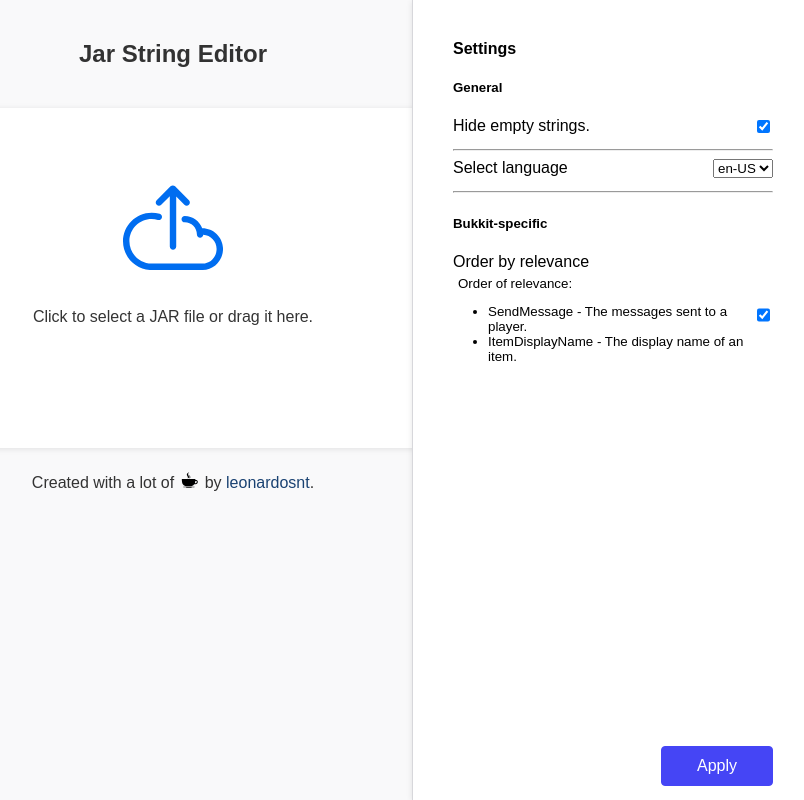
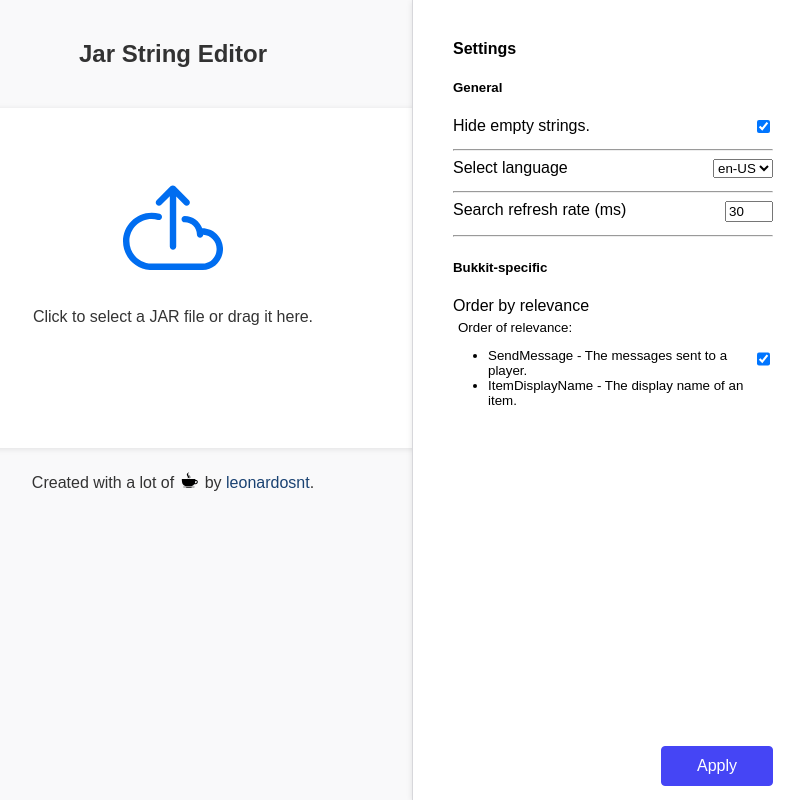
Before and after one commit to leonardosnt/jar-string-editor, a React app: page / in a window 1280 px wide. Both pictures are taken after a click on the element 1248 px from the left and 32 px from the top of the page. Shown: the whole page, without its empty margins (467-1271 px from the left). Built offline with nearby package versions, Linux system fonts and the light colour scheme.

Commit message:
Make debounce rate configurable and lower the default value

```diff
--- a/src/App.js
+++ b/src/App.js
@@ -53,20 +53,26 @@ class App extends Component {
   constructor(props) {
     super(props);
 
-    const debounced = debounce(
-      this.onSearchChange.bind(this),
-      Settings.debounceRate
-    );
-    this.onSearchChange = e => {
-      e.persist();
-      return debounced(e);
+    const setupSearchDebounce = () => {
+      if (this.debouncedOnSearchChange) {
+        this.debouncedOnSearchChange.cancel();
+      }
+
+      this.debouncedOnSearchChange = debounce(
+        filter => this.setState({ filter }),
+        Number(Settings.debounceRate)
+      );
     };
+
+    setupSearchDebounce();
 
     // Update when settings change
     Settings.observe(oldSettings => {
       if (oldSettings.sortByContext !== Settings.sortByContext) {
         this.setState(state => ({ strings: this._sortByContext(state.strings) }));
-        return;
+      }
+      if (oldSettings.debounceRate !== Settings.debounceRate) {
+        setupSearchDebounce();
       }
 
       this.forceUpdate();
@@ -186,8 +192,12 @@ class App extends Component {
     return JSZip.loadAsync(file).then(jar => this.onJarLoaded(jar, file.name));
   };
 
-  onSearchChange = ({ target }) => {
-    this.setState({ filter: target.value });
+  onSearchChange = (e) => {
+    if (this.debouncedOnSearchChange) {
+      this.debouncedOnSearchChange(e.target.value);
+    } else {
+      this.setState({ filter: e.target.value });
+    }
   };
 
   onStringChanged = (newValue, stringId) => {
--- /dev/null
+++ b/src/components/SettingsPanel/InputOption.js
@@ -0,0 +1,40 @@
+/*
+ *  Copyright (C) 2017-2020 leonardosnt (leonrdsnt@gmail.com)
+ *
+ *  This program is free software; you can redistribute it and/or modify
+ *  it under the terms of the GNU General Public License as published by
+ *  the Free Software Foundation; either version 2 of the License, or
+ *  (at your option) any later version.
+ *
+ *  This program is distributed in the hope that it will be useful,
+ *  but WITHOUT ANY WARRANTY; without even the implied warranty of
+ *  MERCHANTABILITY or FITNESS FOR A PARTICULAR PURPOSE.  See the
+ *  GNU General Public License for more details.
+ *
+ *  You should have received a copy of the GNU General Public License along
+ *  with this program; if not, write to the Free Software Foundation, Inc.,
+ *  51 Franklin Street, Fifth Floor, Boston, MA 02110-1301 USA.
+*/
+
+import React, { Component } from "react";
+
+export default class InputOption extends Component {
+  onChange = ({ target }) => {
+    this.props.persistTo[this.props.persistKey] = target.value;
+  };
+
+  render() {
+    const { label, persistTo, persistKey, ...rest } = this.props;
+
+    return (
+      <section className="option">
+        <span className="option-right">{label}</span>
+        <input
+          onChange={this.onChange}
+          defaultValue={persistTo[persistKey]}
+          {...rest}
+        />
+      </section>
+    );
+  }
+}
--- a/src/components/SettingsPanel/SettingsPanel.js
+++ b/src/components/SettingsPanel/SettingsPanel.js
@@ -25,6 +25,7 @@ import SettingsOpenIcon from "../../icons/settings-open";
 import SettingsCloseIcon from "../../icons/settings-close";
 import CheckboxOption from "./CheckboxOption";
 import SelectorOption from "./SelectorOption";
+import InputOption from "./InputOption";
 import { Button } from "../";
 
 import "./SettingsPanel.css";
@@ -57,6 +58,19 @@ const LanguageSelectorOption = () => (
     defaultValue={getCurrentLanguage()}
     persistTo={settings}
     persistKey={"language"}
+  />
+);
+
+const DebounceRateOption = () => (
+  <InputOption
+    persistTo={settings}
+    persistKey="debounceRate"
+
+    label={translate("settings.debounce_rate")}
+    style={{ width: "40px" }}
+    type="number"
+    min="0"
+    max="500"
   />
 );
 
@@ -121,6 +135,8 @@ export default class SettingsPanel extends Component {
             <hr />
             <LanguageSelectorOption />
             <hr />
+            <DebounceRateOption />
+            <hr />
 
             <h5>{translate("settings.bukkit_specific")}</h5>
             <SortByContextOption />
--- a/src/i18n/langs/en.json
+++ b/src/i18n/langs/en.json
@@ -19,7 +19,8 @@
       }
     },
     "general": "General",
-    "bukkit_specific": "Bukkit-specific"
+    "bukkit_specific": "Bukkit-specific",
+    "debounce_rate": "Search refresh rate (ms)"
   },
   "app": {
     "collecting_strings": "Collecting strings... {{progress}}% ({{numDone}}/{{numClasses}} classes)",
--- a/src/i18n/langs/pt-BR.json
+++ b/src/i18n/langs/pt-BR.json
@@ -19,7 +19,8 @@
       }
     },
     "general": "Geral",
-    "bukkit_specific": "Específico do Bukkit"
+    "bukkit_specific": "Específico do Bukkit",
+    "debounce_rate": "Taxa de atualização da pesquisa (ms)"
   },
   "app": {
     "collecting_strings": "Coletando strings... {{progress}}% ({{numDone}}/{{numClasses}} classes)",
--- a/src/settings.js
+++ b/src/settings.js
@@ -19,7 +19,7 @@
 const DEFAULT_SETTINGS = {
   hideEmptyStrings: true,
   sortByContext: true,
-  debounceRate: 200, // Not configurable yet
+  debounceRate: 30,
 };
 
 // Load from localStorage
```
